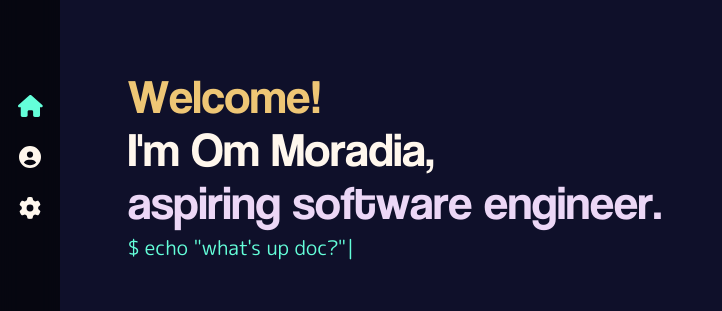
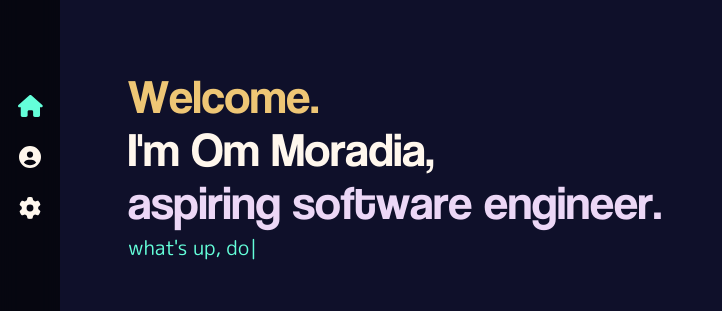
Before and after one commit to YonkoOm/ommoradia-website, a Next.js app: page / in a window 1280 px wide. Shown: the part 210-521 px from the top of the page, without its empty margins (0-722 px from the left). Built offline with nearby package versions, Linux system fonts and the light colour scheme.

Commit message:
refactor and edit typewriter text

```diff
--- a/pages/index.tsx
+++ b/pages/index.tsx
@@ -11,24 +11,33 @@ const Home: React.FC = () => {
     transition: { duration: 0.4 }
   };
 
-  const textAnimation = {
-    hover: {
-      scale: 1.2
-    },
-    tap: {
-      scale: 0.9
-    }
+  const letterHover: Variant = {
+    scale: 1.2
   };
 
-  const textTransition: Transition = {
+  const letterTap: Variant = {
+    scale: 0.7
+  };
+
+  const letterTransition: Transition = {
     type: 'spring',
     stiffness: 500,
     damping: 8
   };
 
-  const topLine = 'Welcome!';
+  const colorTransition: Transition = {
+    delay: 1,
+    duration: 5.5,
+    ease: [0.7, 0.1, 0.1, 0.7],
+    repeat: Infinity,
+    repeatType: 'reverse'
+  };
+
+  const topLine = 'Welcome.';
   const middleLine = "I'm Om Moradia,";
   const bottomLine = 'aspiring software engineer.';
+
+  const baseDelay = 0.4;
 
   return (
     <motion.div
@@ -41,88 +50,74 @@ const Home: React.FC = () => {
       <h1 className="font-coolvetica font-normal text-[28px] sm:text-[36px] md:text-[40px] lg:text-5xl leading-tight lg:leading-[53px]">
         <AnimatedText
           text={topLine}
-          delay={0.4}
-          whileHover={textAnimation.hover}
-          whileTap={textAnimation.tap}
-          transition={textTransition}
+          delay={baseDelay}
+          whileHover={letterHover}
+          whileTap={letterTap}
+          transition={letterTransition}
           letterAnimation={{
             color: ['#fcdff5', '#9bb3fa', '#ffca28'],
-            transition: {
-              delay: 1,
-              duration: 5.5,
-              ease: [0.7, 0.1, 0.1, 0.7],
-              repeat: Infinity,
-              repeatType: 'reverse'
-            }
+            transition: colorTransition
           }}
         />
         <AnimatedText
           text={middleLine}
-          delay={0.075 * (topLine.length + 1) + 0.4}
-          whileHover={textAnimation.hover}
-          whileTap={textAnimation.tap}
-          transition={textTransition}
+          delay={0.075 * (topLine.length + 1) + baseDelay}
+          whileHover={letterHover}
+          whileTap={letterTap}
+          transition={letterTransition}
           className="hover:text-[#64ffda] text-[#fff7ed]"
         />
         <AnimatedText
           text={bottomLine}
-          delay={0.075 * (topLine.length + middleLine.length + 1) + 0.4}
-          whileHover={textAnimation.hover}
-          whileTap={textAnimation.tap}
-          transition={textTransition}
-          // className="hover:text-[#64ffda]"
+          delay={0.075 * (topLine.length + middleLine.length + 1) + baseDelay}
+          whileHover={letterHover}
+          whileTap={letterTap}
+          transition={letterTransition}
           letterAnimation={{
             color: ['#ffca28', '#9bb3fa', '#fcdff5'],
-            transition: {
-              delay: 1,
-              duration: 5.5,
-              ease: [0.7, 0.1, 0.1, 0.7],
-              repeat: Infinity,
-              repeatType: 'reverse'
-            }
+            transition: colorTransition
           }}
         />
       </h1>
-      <h2 className="font-mplus font-normal text-[#64ffda] inline-flex space-x-1.5 sm:mt-0.5 md:mt-1 text-[15px] sm:text-[20px] lg:text-xl">
-        <div>$ echo</div>
+      <h2 className="font-mplus font-normal text-[#64ffda] space-x-1.5 sm:mt-0.5 md:mt-1 text-[15px] sm:text-[20px] lg:text-xl">
         <Typewriter
           onInit={typewriter => {
             typewriter
               .pauseFor(2500)
-              .typeString('"what\'s up doc?"')
+              .typeString("what's up, doc?")
               .pauseFor(1500)
               .deleteAll()
-              .pauseFor(500)
-              .typeString('"my name is Om."')
+              .pauseFor(400)
+              .typeString('as you already know, my name is Om.')
               .pauseFor(1000)
               .deleteAll()
-              .pauseFor(500)
-              .typeString('"and yes... it\'s two letters long."')
+              .pauseFor(400)
+              .typeString("and yes... it's only two letters long.")
               .pauseFor(1000)
               .deleteAll()
-              .pauseFor(500)
-              .typeString('"i\'m a student."')
+              .pauseFor(400)
+              .typeString("i'm a student.")
               .pauseFor(1000)
               .deleteAll()
-              .pauseFor(500)
-              .typeString('"programmer."')
+              .pauseFor(400)
+              .typeString('programmer.')
               .pauseFor(1000)
               .deleteAll()
-              .pauseFor(500)
-              .typeString('"music connoisseur."')
+              .pauseFor(400)
+              .typeString('music connoisseur.')
               .pauseFor(1000)
               .deleteAll()
-              .pauseFor(500)
-              .typeString('"and an anime & k-drama enthusiast."')
+              .pauseFor(400)
+              .typeString('and an anime & k-drama enthusiast.')
               .pauseFor(1000)
               .deleteAll()
-              .pauseFor(500)
-              .typeString('"welcome to my page :)"')
+              .pauseFor(400)
+              .typeString('welcome to my page :)')
               .pauseFor(1000)
               .deleteAll()
               .start();
           }}
-          options={{ loop: true, deleteSpeed: 7, delay: 70 }}
+          options={{ loop: true, deleteSpeed: 12, delay: 55 }}
         />
       </h2>
     </motion.div>
```
